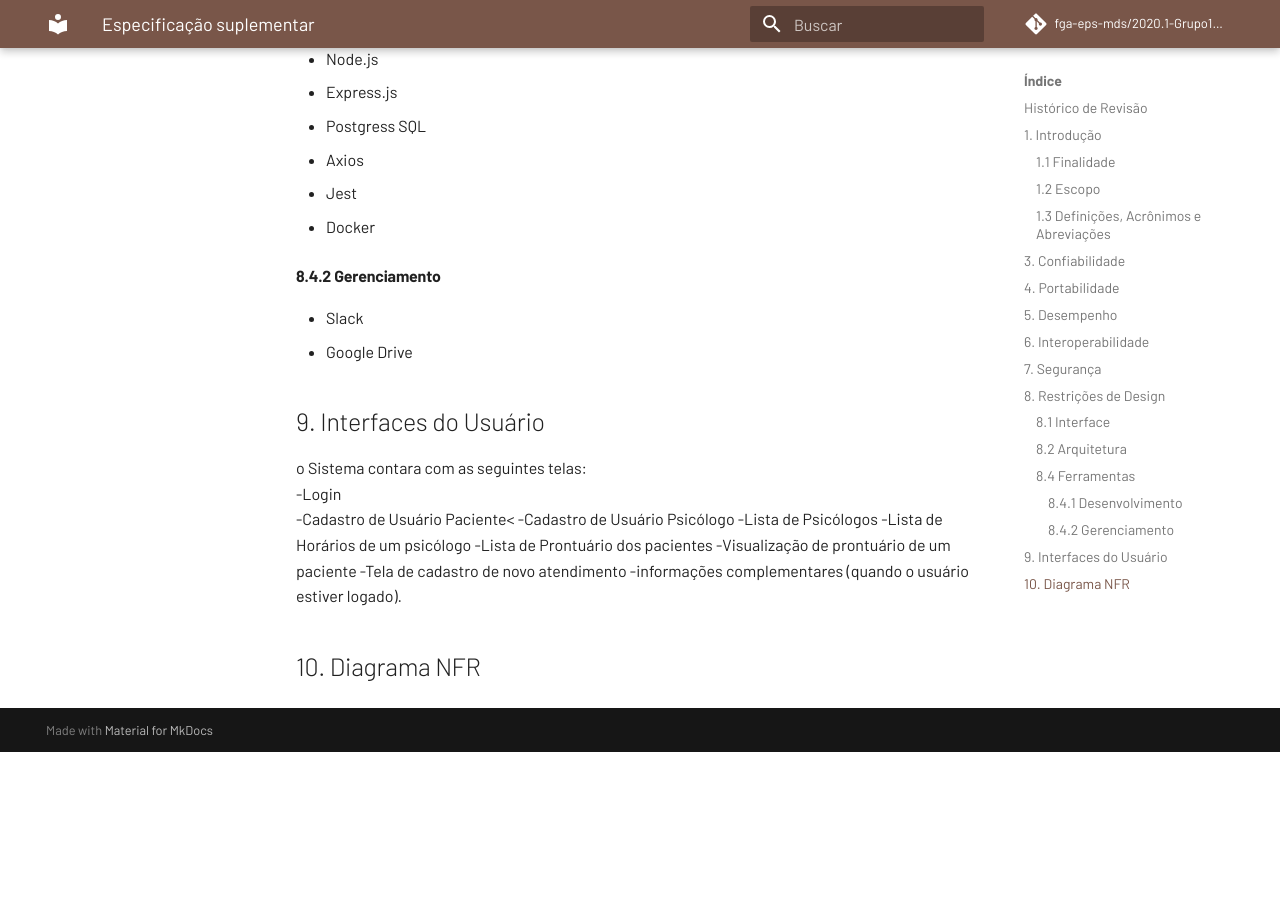
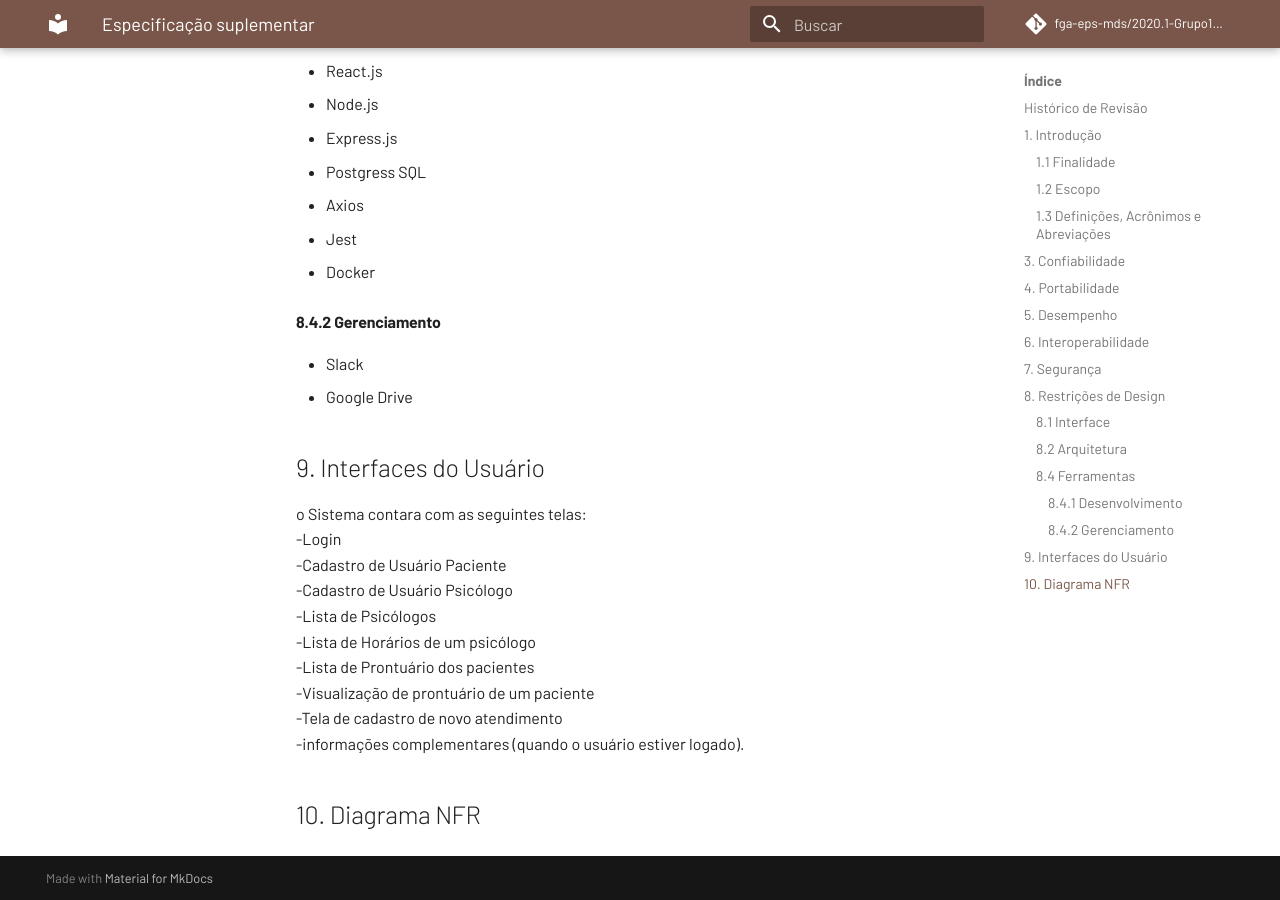
Before and after one commit to fga-eps-mds/2020.1-eSaudeUnB-Wiki, an MkDocs documentation site: the page built from docs/addicional_specifcation.md, in a window 1280 px wide and 900 px high, scrolled down 3088 px. Built offline with MkDocs 1.6.1 and Material for MkDocs 9.7.7, drawn with Linux system fonts in a browser that asks for light colours; comment, search, counter and statistics services are not loaded; before the commit the page ends 3840 px from its top, so only the background shows below that; some of the changed text lies outside the part shown.

Commit message:
docs:fix topics #43

```diff
--- a/docs/addicional_specifcation.md
+++ b/docs/addicional_specifcation.md
@@ -36,7 +37,7 @@
 * Intuitivo: para que se possa utilizar ao primeiro contato <br>
 * Pratico: para utilização no dia a dia dos profissionais<br>
 * Seguro: Proteção aos dados confidenciais de Pacientes e psicólogos<br>
-* Estável: para utilização em larga escala.
+* Estável: para utilização em larga escala. <br>
 ## 3. Confiabilidade
 
 * O sistema deverá ter alto nível de confiabilidade devido a manipulação de informações particulares dos pacientes e o sigilo médico é algo essencial e que tem que ser garantido e priorizado. Pensando nisso, o sistema será baseado em hierarquia de acesso garantindo a seguridade dos dados.
@@ -95,14 +96,14 @@
 ## 9. Interfaces do Usuário
 
 o Sistema contara com as seguintes telas:<br>
--Login
--Cadastro de Usuário Paciente<
--Cadastro de Usuário Psicólogo
--Lista de Psicólogos
--Lista de Horários de um psicólogo
--Lista de Prontuário dos pacientes
--Visualização de prontuário de um paciente
--Tela de cadastro de novo atendimento
--informações complementares (quando o usuário estiver logado).
+-Login  <br>
+-Cadastro de Usuário Paciente <br>
+-Cadastro de Usuário Psicólogo <br>
+-Lista de Psicólogos <br>
+-Lista de Horários de um psicólogo <br>
+-Lista de Prontuário dos pacientes <br>
+-Visualização de prontuário de um paciente <br>
+-Tela de cadastro de novo atendimento <br>
+-informações complementares (quando o usuário estiver logado). <br>
 
 ## 10. Diagrama NFR
```
Also changed, not shown: other parts of docs/addicional_specifcation.md (+1 -0 lines).
